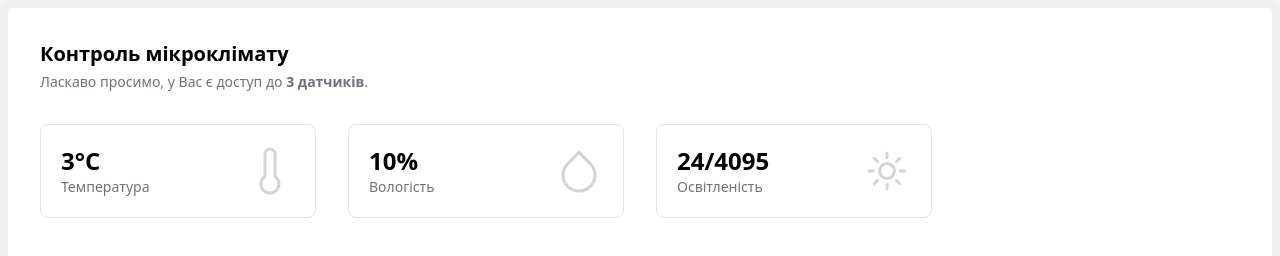
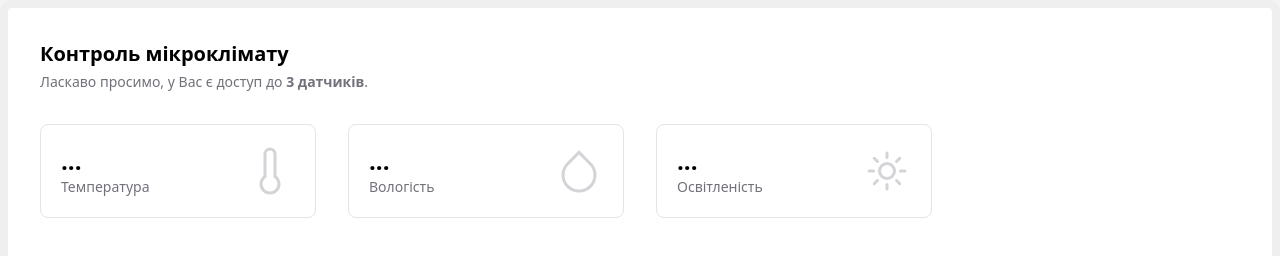
Before and after one commit to nickbutsky/bachelor-thesis, a website built with Vite: page index.html in a window 1280 px wide. Built offline with nearby package versions, Linux system fonts and the light colour scheme.

Commit message:
polish frontend

```diff
--- a/index.html
+++ b/index.html
@@ -29,7 +29,7 @@
             class="rounded-lg border border-zinc-200 bg-white hover:bg-zinc-50/50 active:border-purple-200 lg:col-span-3 flex grow items-center justify-between p-5"
           >
             <dl>
-              <dt id="temperature" class="text-2xl font-bold">3°C</dt>
+              <dt id="temperature" class="text-2xl font-bold">...</dt>
               <dd class="text-sm font-medium text-zinc-500">Температура</dd>
             </dl>
             <div class="flex items-center text-sm font-medium text-zinc-300">
@@ -52,7 +52,7 @@
             class="rounded-lg border border-zinc-200 bg-white hover:bg-zinc-50/50 active:border-purple-200 lg:col-span-3 flex grow items-center justify-between p-5"
           >
             <dl>
-              <dt id="humidity" class="text-2xl font-bold">10%</dt>
+              <dt id="humidity" class="text-2xl font-bold">...</dt>
               <dd class="text-sm font-medium text-zinc-500">Вологість</dd>
             </dl>
             <div class="flex items-center text-sm font-medium text-zinc-300">
@@ -73,7 +73,7 @@
             class="rounded-lg border border-zinc-200 bg-white hover:bg-zinc-50/50 active:border-purple-200 lg:col-span-3 flex grow items-center justify-between p-5"
           >
             <dl>
-              <dt id="luminosity" class="text-2xl font-bold">24/4095</dt>
+              <dt id="luminosity" class="text-2xl font-bold">...</dt>
               <dd class="text-sm font-medium text-zinc-500">Освітленість</dd>
             </dl>
             <div class="flex items-center text-sm font-medium text-zinc-300">
```
